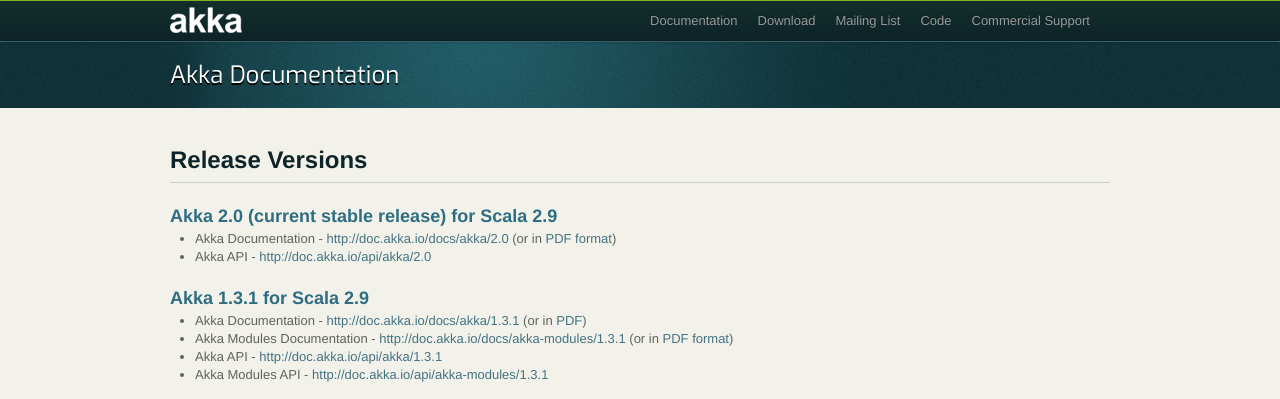
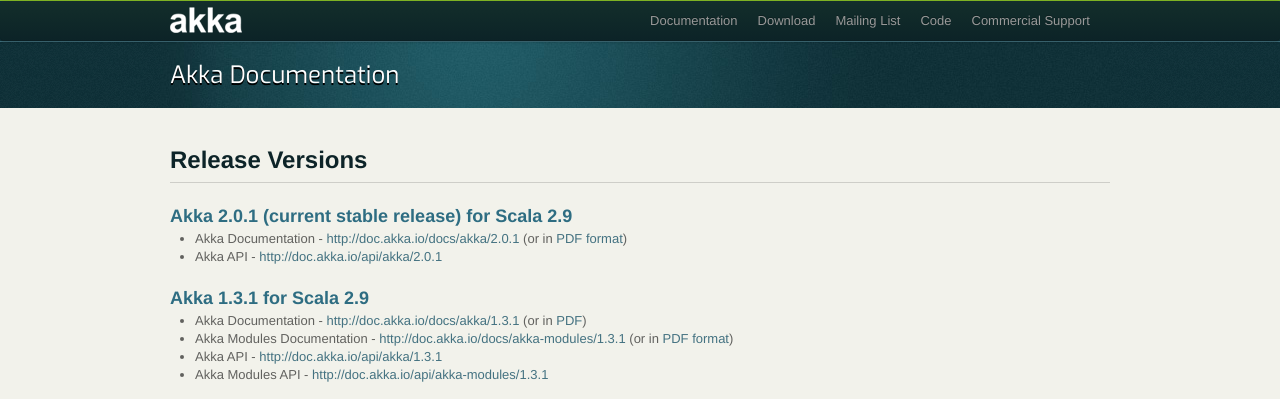
Before and after one commit to raboof/akka.github.com, a Jekyll site: the page built from docs/index.md, in a window 1280 px wide. Shown: the top 399 px of the page. Built offline with Jekyll 4.4.1, drawn with Linux system fonts in a browser that asks for light colours.

Commit message:
announce release of 2.0.1

```diff
--- a/docs/index.md
+++ b/docs/index.md
@@ -5,10 +5,10 @@
 
 ## Release Versions
 
-### Akka 2.0 (current stable release) for Scala 2.9
+### Akka 2.0.1 (current stable release) for Scala 2.9
 
-* Akka Documentation - [http://doc.akka.io/docs/akka/2.0](http://doc.akka.io/docs/akka/2.0) (or in [PDF format](http://doc.akka.io/docs/akka/2.0/Akka.pdf))
-* Akka API - [http://doc.akka.io/api/akka/2.0](http://doc.akka.io/api/akka/2.0)
+* Akka Documentation - [http://doc.akka.io/docs/akka/2.0.1](http://doc.akka.io/docs/akka/2.0.1) (or in [PDF format](http://doc.akka.io/docs/akka/2.0.1/Akka.pdf))
+* Akka API - [http://doc.akka.io/api/akka/2.0.1](http://doc.akka.io/api/akka/2.0.1)
 
 
 ### Akka 1.3.1 for Scala 2.9
```
Also changed, not shown: 404.html (+4 -4 lines), downloads/index.md (+2 -2 lines), news/_posts/2012-04-13-akka-2.0.1-released.md (added, +44 -0 lines).
